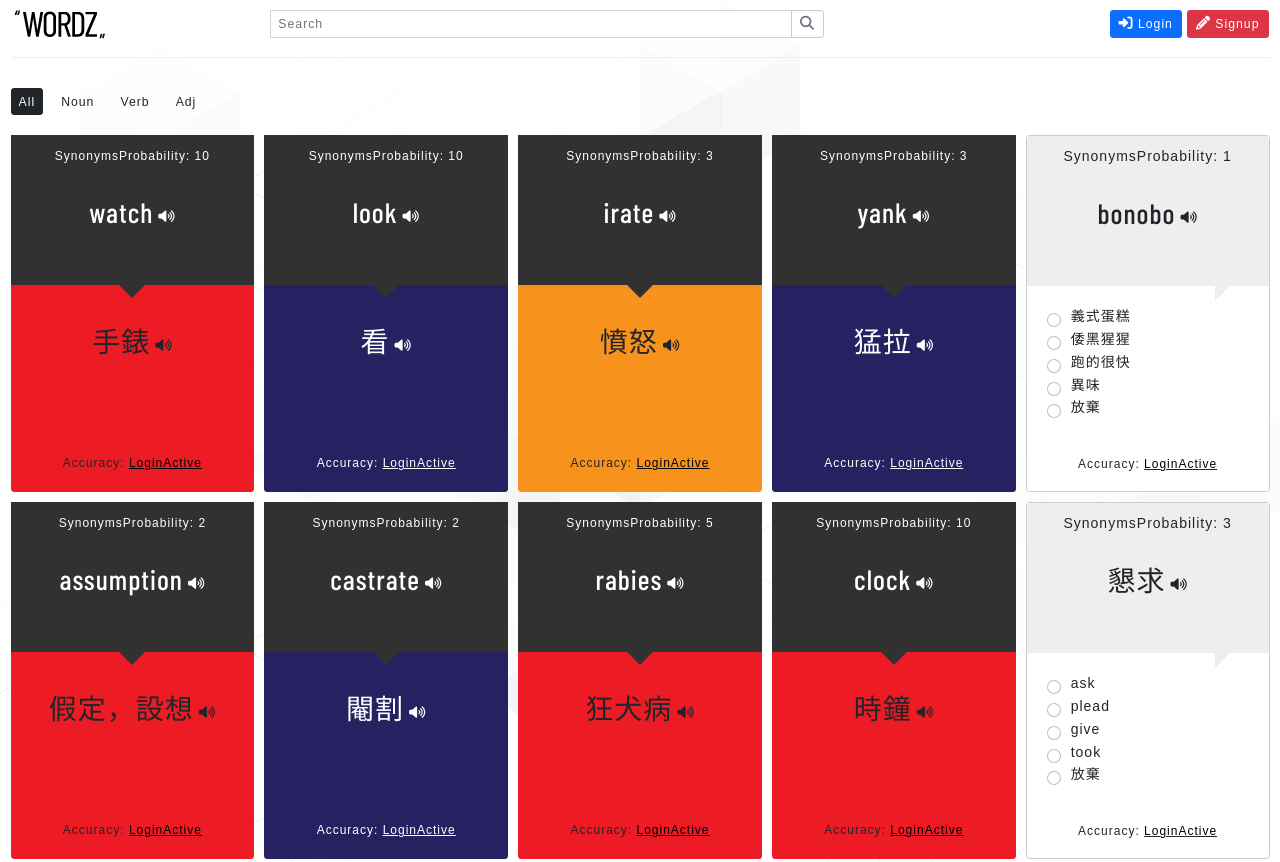
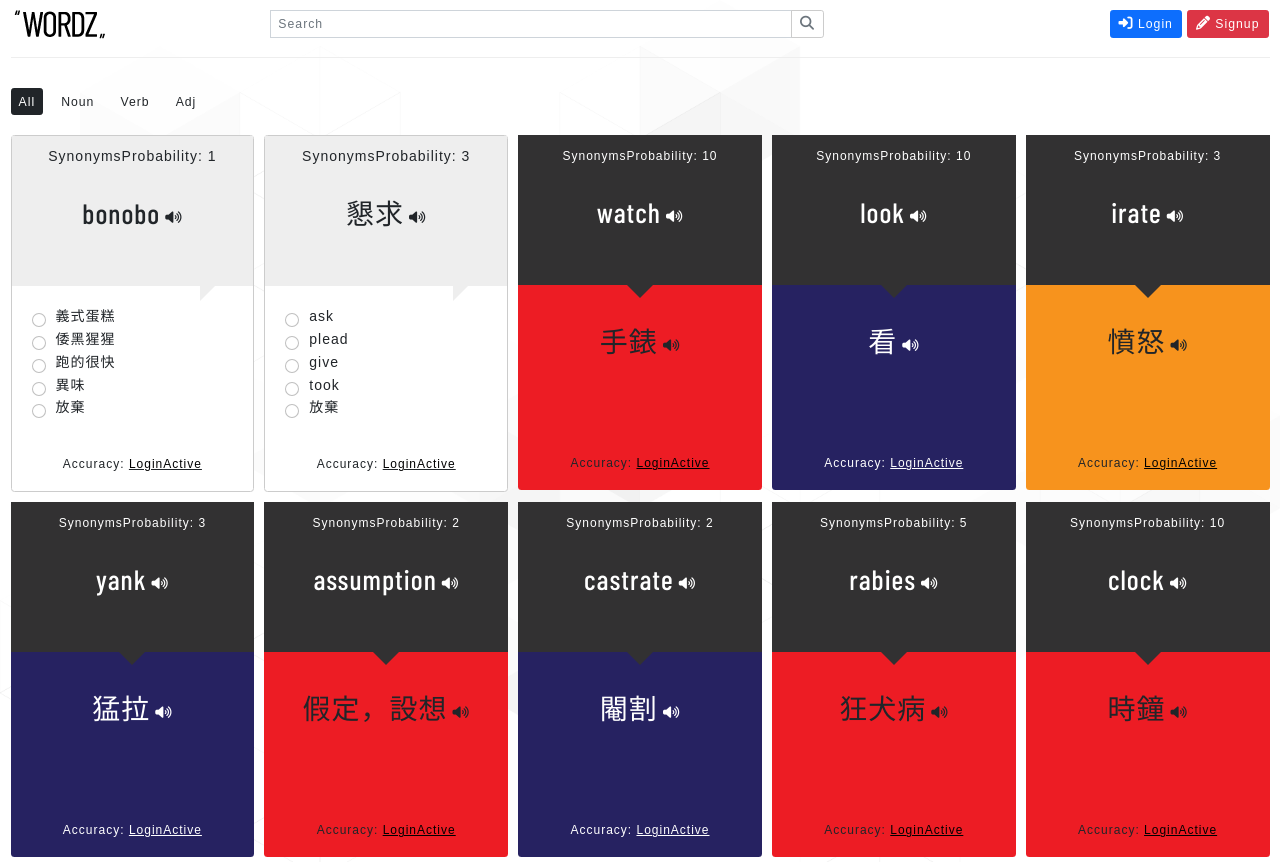
Before and after one commit to yben56/Wordhub-frontend, a Nuxt app: page / in a window 1280 px wide. Shown: the top 862 px of the page. Built offline with nearby package versions, Linux system fonts and the light colour scheme; a web font is replaced by a local one.

Commit message:
update words & question comps

```diff
--- a/components/QuestionsComp.vue
+++ b/components/QuestionsComp.vue
@@ -1,4 +1,5 @@
 <template>
+    <div v-for="(data, index) in outputdata">
         <div class="card">
             <div class="top">
                 <span class="card-header">{{ $t('SynonymsProbability')}}: {{ $t(data.probability)}}</span>
@@ -28,18 +29,31 @@
                 <span class="text-decoration-underline" v-else><a href="/Login">{{ $t('LoginActive') }}</a></span>
             </div>
         </div>
+    </div>
 </template>
 
-<script>
-export default {
-    props: {
-        data: {
-            type: Object,
-            require: true
+<script setup>
+const token = useCookie('token').value
+const outputdata = ref([])
+
+const loaddata = onMounted( async () => {
+    try {
+        const body = '{token:' + token + '}'
+
+        //QUESTIONS
+        const questionsresponse  = await $fetch('/database/Questions.json', {
+            method: 'GET',
+            //body: body
+        })
+
+        outputdata.value.push(...questionsresponse.data)
+
+    } catch (error) {
+        console.log('Error:' + error)
     }
-    },
-    methods: {
-        async submitanswer(id) {
+})
+
+const submitanswer = async (id) => {
     //1. select options
     let labels = document.getElementById(id).querySelectorAll('label')
     let correct = false
@@ -73,15 +87,10 @@ export default {
             method: 'GET',
             //body: body
         })
-                console.log
-                //console.log(submitanswerresponse)
+
+        console.log(submitanswerresponse)
     } catch (error) {
-                console.log('Error:' + error)
-            }
-        }
-    }, setup(props) {
-        const token = useCookie('token').value
-        return { token }
+        //console.log('Error:' + error)
     }
 }
 </script>
--- a/components/WordsComp.vue
+++ b/components/WordsComp.vue
@@ -1,5 +1,6 @@
 <template>
-    <div :class="{'card' : true, [data.class] : true}">
+    <div v-for="(data, index) in outputdata">
+        <div :class="['card', data.class ]">
             <div class="top">
                 <span class="card-header">
                     {{ $t('SynonymsProbability')}}: {{ $t(data.probability)}}
@@ -15,20 +16,29 @@
                 <a v-else class="text-decoration-underline" href="/Login">{{ $t('LoginActive') }}</a>
             </div>
         </div>
+    </div>
 </template>
 
-<script>
-export default {
-    props: {
-        data: {
-            type: Object,
-            require: true
+<script setup>
+const token = useCookie('token').value
+const outputdata = ref([])
+
+const loaddata = onMounted( async () => {
+    try {
+        const body = '{token:' + token + '}'
+
+        //WORDS
+        const wordsresponse  = await $fetch('/database/Words.json', {
+            method: 'GET',
+            //body: body
+        })
+
+        outputdata.value.push(...wordsresponse.data)
+
+    } catch (error) {
+        console.log('Error:' + error)
     }
-    }, setup(props) {
-        const token = useCookie('token').value
-        return { token }
-    }
-}
+})
 </script>
 
 <style scoped>
--- a/pages/index.vue
+++ b/pages/index.vue
@@ -1,50 +1,15 @@
 <template>
     <TypeComp />
     <div class="wrapper">
-        <template v-for="(item, index) in outputdata">
-            <template v-if="item.type === 'card'">
-                <WordsComp :data="item" :key="index" />
-            </template>
-            <template v-else>
-                <QuestionsComp :data="item" :key="index" />
-            </template>
-        </template>
+        <QuestionsComp />
+        <WordsComp />
     </div>
 </template>
 
 <script setup>
-const token = useCookie('token').value
-const outputdata = ref([])
-
-const loaddata = onMounted( async () => {
-    try {
-        const body = '{token:' + token + '}'
-
-        //WORDS
-        const cardsresponse  = await $fetch('/database/Words.json', {
-            method: 'GET',
-            //body: body
-        })
-
-        outputdata.value.push(...cardsresponse.data)
-
-        //QUESTIONS
-        const questionsresponse  = await $fetch('/database/Questions.json', {
-            method: 'GET',
-            //body: body
-        })
-
-        outputdata.value.push(...questionsresponse.data[0])
-        outputdata.value.push(...questionsresponse.data[1])
-
-    } catch (error) {
-        console.log('Error:' + error)
-    }
-})
-
 const handleScroll = () => {
     if ((window.innerHeight + window.scrollY) >= document.body.scrollHeight) {
-        loaddata()
+
     }
 }
 
@@ -55,4 +20,5 @@ onMounted(() => {
 onBeforeUnmount(() => {
     window.removeEventListener('scroll', handleScroll)
 })
+
 </script>
--- a/public/database/Words.json
+++ b/public/database/Words.json
@@ -49,24 +49,6 @@
         },
         {
             "id" : 5,
-            "type" : "question",
-            "from" : "bonobo",
-            "from_prounce" : "",
-            "to" : "倭黑猩猩",
-            "to_prounce" : "",
-            "class" : "noun",
-            "probability" : 1,
-            "accuracy" : "4/10 (40%)",
-            "options" : [
-                { "question": "義式蛋糕", "answer" : false },
-                { "question": "倭黑猩猩", "answer" : true },
-                { "question": "跑的很快", "answer" : false },
-                { "question": "異味", "answer" : false },
-                { "question": "放棄", "answer" : false }
-            ]
-        },
-        {
-            "id" : 6,
             "type" : "card",
             "from" : "assumption",
             "from_prounce" : "",
@@ -77,7 +59,7 @@
             "accuracy" : "0/10 (0%)"
         },
         {
-            "id" : 7,
+            "id" : 6,
             "type" : "card",
             "from" : "castrate",
             "from_prounce" : "",
@@ -88,7 +70,7 @@
             "accuracy" : "0/10 (0%)"
         },
         {
-            "id" : 8,
+            "id" : 7,
             "type" : "card",
             "from" : "rabies",
             "from_prounce" : "",
@@ -99,7 +81,7 @@
             "accuracy" : "0/10 (0%)"
         },
         {
-            "id" : 9,
+            "id" : 8,
             "type" : "card",
             "from" : "clock",
             "from_prounce" : "",
@@ -110,25 +92,7 @@
             "accuracy" : "10/10 (100%)"
         },
         {
-            "id" : 10,
-            "type" : "question",
-            "from" : "懇求",
-            "from_prounce" : "",
-            "to" : "plead",
-            "to_prounce" : "",
-            "class" : "verb",
-            "probability" : 3,
-            "accuracy" : "4/5 (80%)",
-            "options" : [
-                { "question": "ask", "answer" : false },
-                { "question": "plead", "answer" : true },
-                { "question": "give", "answer" : false },
-                { "question": "took", "answer" : false },
-                { "question": "放棄", "answer" : false }
-            ]
-        },
-        {
-            "id" : 11,
+            "id" : 9,
             "type" : "card",
             "from" : "abscess",
             "from_prounce" : "",
@@ -139,7 +103,7 @@
             "accuracy" : "2/10 (20%)"
         },
         {
-            "id" : 12,
+            "id" : 10,
             "type" : "card",
             "from" : "watch",
             "from_prounce" : "",
@@ -150,7 +114,7 @@
             "accuracy" : "10/10 (100%)"
         },
         {
-            "id" : 13,
+            "id" : 11,
             "type" : "card",
             "from" : "unleash",
             "from_prounce" : "",
@@ -161,7 +125,7 @@
             "accuracy" : "3/10 (33%)"
         },
         {
-            "id" : 14,
+            "id" : 12,
             "type" : "card",
             "from" : "gathered",
             "from_prounce" : "",
```
Lines whose indentation alone changed are shown as unchanged.
